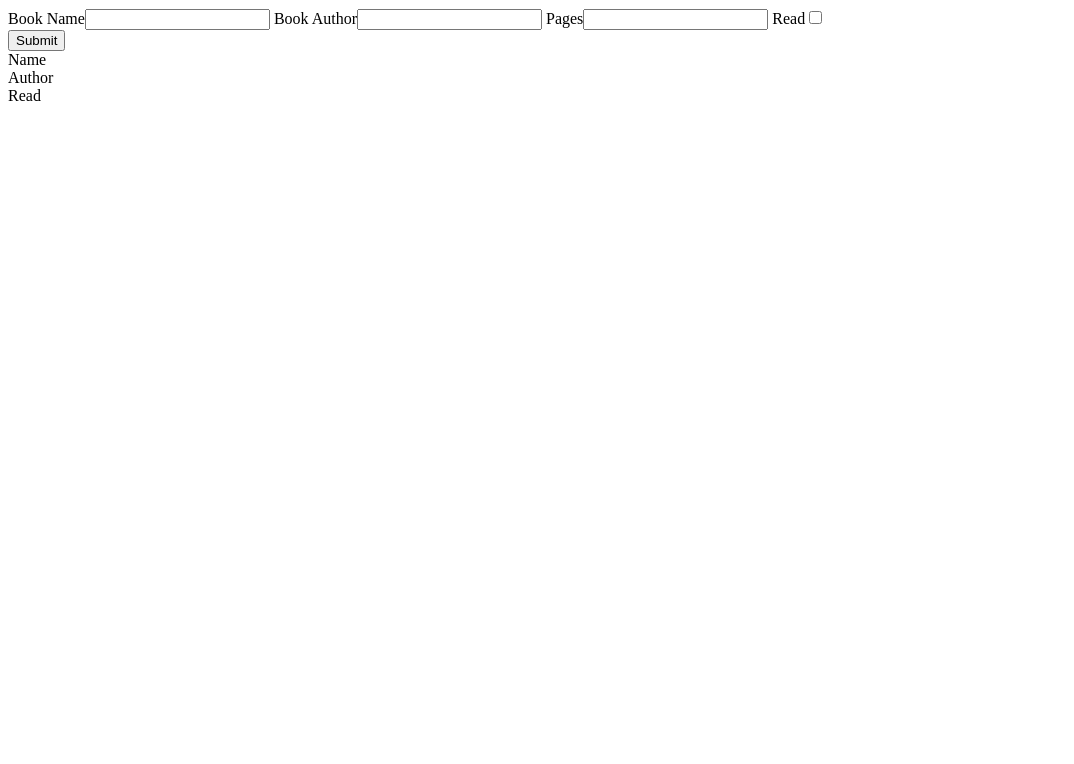
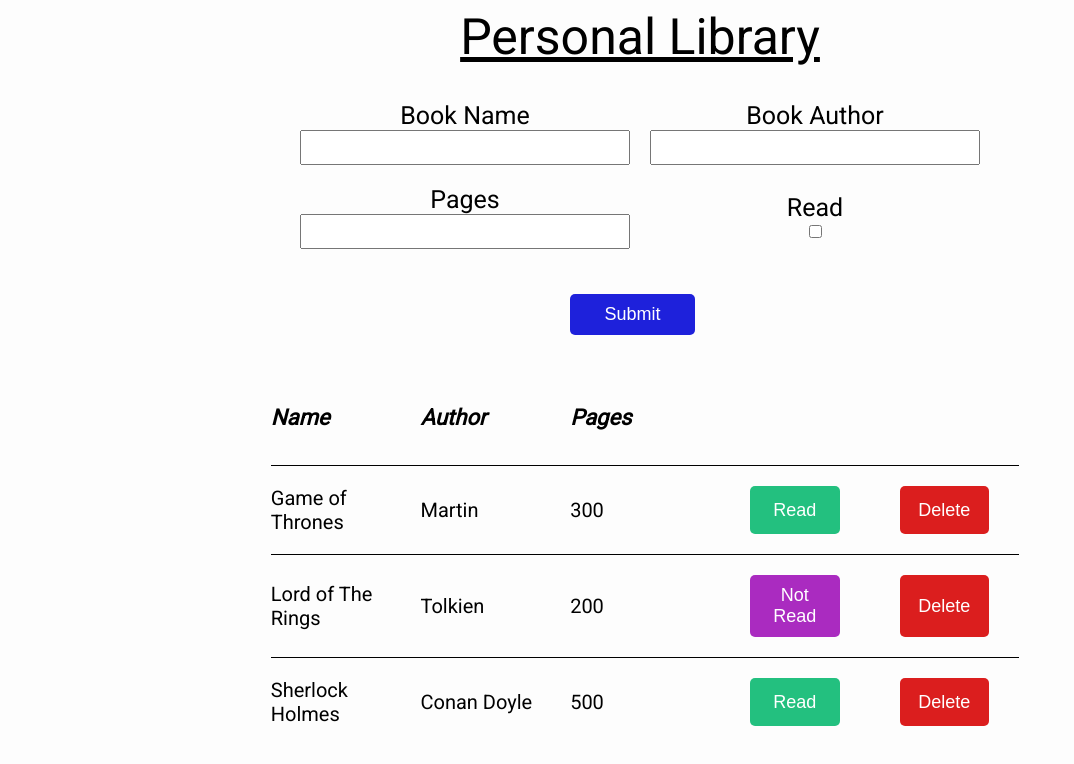
Before and after one commit to MohaimenH/the-odin-projects, a plain HTML site: page javascript/library/index.html in a window 1280 px wide. Shown: the whole page, without its empty margins (0-1074 px from the left). Drawn offline with Linux system fonts and the light colour scheme.

Commit message:
Finished Library project.

```diff
--- a/javascript/library/book.js
+++ b/javascript/library/book.js
@@ -52,7 +52,15 @@ function updateDisplay() {
             for (let prop in book) {
                 if (prop == "read") {
                     let button = document.createElement("button");
+
                     button.textContent = book[prop] ? "Read" : "Not Read";
+
+                    if (book[prop]) {
+                        button.classList.add("book-read");
+                    } else {
+                        button.classList.add("book-unread");
+                    }
+
                     button.setAttribute("data-index", myLibrary.indexOf(book));
 
                     button.addEventListener("click", readEntry);
@@ -66,6 +74,7 @@ function updateDisplay() {
 
             let deleteBtn = document.createElement("button");
             deleteBtn.textContent = "Delete";
+            deleteBtn.classList.add("deleteBtn");
             deleteBtn.setAttribute("data-index", myLibrary.indexOf(book));
             deleteBtn.addEventListener("click", deleteEntry);
 
@@ -82,7 +91,9 @@ const bookAuthor = document.querySelector(".book-author");
 const bookPages = document.querySelector(".book-pages");
 const read = document.querySelector(".read");
 
-submitButton.addEventListener("click", () => {
+submitButton.addEventListener("click", (e) => {
+    e.preventDefault();
+
     addBookToLibrary(
         bookName.value,
         bookAuthor.value,
@@ -102,6 +113,13 @@ const deleteEntry = (e) => {
 const readEntry = (e) => {
     let i = e.target.getAttribute("data-index");
     myLibrary[i].read = !myLibrary[i].read;
+    e.target.textContent = myLibrary[i].read ? "Read" : "Not Read";
 
-    e.target.textContent = myLibrary[i].read ? "Read" : "Not Read";
+    updateDisplay();
 };
+
+addBookToLibrary("Game of Thrones", "Martin", 300, true);
+addBookToLibrary("Lord of The Rings", "Tolkien", 200, false);
+addBookToLibrary("Sherlock Holmes", "Conan Doyle", 500, true);
+
+updateDisplay();
--- a/javascript/library/index.html
+++ b/javascript/library/index.html
@@ -1,31 +1,36 @@
 <!DOCTYPE html>
 <html lang="en">
+
 <head>
-    <meta charset="UTF-8">
-    <meta http-equiv="X-UA-Compatible" content="IE=edge">
-    <meta name="viewport" content="width=device-width, initial-scale=1.0">
+    <meta charset="UTF-8" />
+    <meta http-equiv="X-UA-Compatible" content="IE=edge" />
+    <meta name="viewport" content="width=device-width, initial-scale=1.0" />
     <title>Personal Library</title>
-    <link rel="stylesheet" href="style.css">
+    <link rel="stylesheet" href="style.css" />
+    <link rel="preconnect" href="https://fonts.googleapis.com" />
+    <link rel="preconnect" href="https://fonts.gstatic.com" crossorigin />
+    <link href="https://fonts.googleapis.com/css2?family=Roboto&display=swap" rel="stylesheet" />
 </head>
+
 <body>
+    <header>Personal Library</header>
+    <form class="book-form">
+        <div class="form-element-name"><label for="book-name">Book Name</label><input name="book-name" type="text" class="book-name" /></div>
+        <div class="form-element-author"><label for="book-author">Book Author</label><input name="book-author" type="text" class="book-author" /></div>
+        <div class="form-element-pages"><label for="book-pages">Pages</label><input name="book-pages" type="number" class="book-pages" /></div>
+        <div class="form-element-read"><label for="read">Read</label><input name="read" type="checkbox" class="read" /></div>
+        <button class="submit">Submit</button>
+    </form>
 
-    <form class="book-form">
-        <label for="book-name">Book Name</label><input name="book-name" type="text" class="book-name">
-        <label for="book-author">Book Author</label><input name="book-author" type="text" class="book-author">
-        <label for="book-pages">Pages</label><input name="book-pages" type="number" class="book-pages">
-        <label for="read">Read</label><input name="read" type="checkbox" class="read">
-    </form>
-    <button class="submit">Submit</button>
-
-    <div class="list-wrapper">
-        <div>Name</div>
-        <div>Author</div>
-        <div>Read</div>
+    <div class="table-wrapper">
+        <div class="list-wrapper titles">
+            <div>Name</div>
+            <div>Author</div>
+            <div>Pages</div>
+        </div>
+        <ul class="book-list"></ul>
     </div>
-    <ul class="book-list">
-
-    </ul>
-
     <script src="book.js"></script>
 </body>
+
 </html>
--- a/javascript/library/style.css
+++ b/javascript/library/style.css
@@ -0,0 +1,165 @@
+*,
+*::after,
+*::before {
+    box-sizing: border-box;
+}
+
+body {
+    font-family: 'Roboto', sans-serif;
+    background-color: rgb(253, 253, 253);
+}
+
+ul {
+    list-style-type: none;
+    padding: 0;
+    margin: 0;
+}
+
+.list-wrapper {
+    display: flex;
+    flex-flow: row nowrap;
+    font-size: 20px;
+
+    margin: 15px 0px 15px 10px;
+    padding: 20px 0px 5px 0px;
+
+    border-top: 1px solid black;
+
+    align-content: center;
+}
+
+.list-wrapper > div {
+    flex: 0 0 20%;
+    justify-self: center;
+    align-self: center;
+}
+
+.list-wrapper > button {
+    /* margin-right: 10%; */
+    margin: 0 30px 0px 30px;
+    /* width: 90px; */
+}
+
+button {
+    border: none;
+    font-size: 18px;
+    font-weight: 400;
+    color: white;
+    padding: 10px;
+    border-radius: 5px;
+
+    text-align: center;
+    width: 125px;
+}
+
+button:hover {
+    filter: brightness(110%);
+    transition: 0.2s;
+}
+
+
+.book-read {
+    background-color: rgb(35, 192, 127);
+}
+
+.book-unread {
+    background-color: rgb(170, 43, 192);
+}
+
+.titles {
+    font-style: italic;
+    font-weight: 800;
+    font-size: 22px;
+    border-top: 0;
+
+}
+
+.deleteBtn {
+    background-color: rgb(219, 30, 30);
+}
+
+
+.table-wrapper {
+    display: flex;
+    flex-direction: column;
+    width: 60%;
+    justify-content: center;
+    margin-left: 20%;
+}
+
+.book-form {
+    display: grid;
+    justify-content: center;
+    align-items: center;
+
+    grid-template-areas:
+    "name author"
+    "pages read"
+    "submit submit";
+}
+
+.form-element-name {
+    grid-area: name;
+
+    display: flex;
+    flex-direction: column;
+    justify-content: center;
+    align-items: center;
+}
+
+.form-element-author {
+    grid-area: author;
+
+    display: flex;
+    flex-direction: column;
+    justify-content: center;
+    align-items: center;
+}
+
+.form-element-pages {
+    grid-area: pages;
+
+    display: flex;
+    flex-direction: column;
+    justify-content: center;
+    align-items: center;
+}
+
+.form-element-read {
+    grid-area: read;
+
+    display: flex;
+    flex-direction: column;
+    justify-content: center;
+    align-items: center;
+}
+
+.submit {
+    background-color: rgb(30, 33, 219);
+    grid-area: submit;
+
+    margin-left: 40%;
+    margin-top: 5%;
+    margin-bottom: 5%;
+
+}
+
+[class*="form-element-"] {
+    margin: 10px;
+    font-size: 25px;
+}
+
+input {
+    font-size: 25px;
+    text-align: center;
+}
+
+header {
+    font-size: 50px;
+    font-weight: 500;
+    text-align: center;
+    margin-bottom: 2%;
+
+    text-decoration:underline;
+
+}
```
